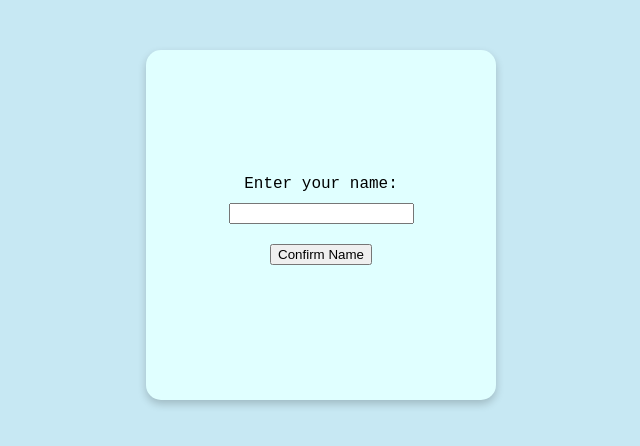
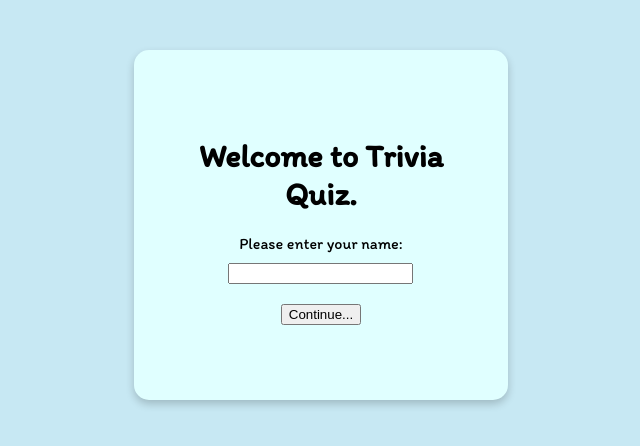
Before and after one commit to nealeb4zod/quiz_api_weekend_hw_vue, a Vue app: page / in a window 1280 px wide. Shown: the top 446 px of the page, without its empty margins (319-959 px from the left). Built offline with nearby package versions, Linux system fonts and the light colour scheme; no server answers.

Commit message:
Fiddled with fonts, made it a bit more chatty :)

```diff
--- a/public/index.html
+++ b/public/index.html
@@ -1,15 +1,24 @@
 <!DOCTYPE html>
 <html lang="en">
   <head>
-    <meta charset="utf-8">
-    <meta http-equiv="X-UA-Compatible" content="IE=edge">
-    <meta name="viewport" content="width=device-width,initial-scale=1.0">
-    <link rel="icon" href="<%= BASE_URL %>favicon.ico">
+    <meta charset="utf-8" />
+    <meta http-equiv="X-UA-Compatible" content="IE=edge" />
+    <meta name="viewport" content="width=device-width,initial-scale=1.0" />
+    <link rel="icon" href="<%= BASE_URL %>favicon.ico" />
+    <link rel="preconnect" href="https://fonts.gstatic.com" />
+    <link
+      href="https://fonts.googleapis.com/css2?family=Itim&display=swap"
+      rel="stylesheet"
+    />
     <title><%= htmlWebpackPlugin.options.title %></title>
   </head>
   <body>
     <noscript>
-      <strong>We're sorry but <%= htmlWebpackPlugin.options.title %> doesn't work properly without JavaScript enabled. Please enable it to continue.</strong>
+      <strong
+        >We're sorry but <%= htmlWebpackPlugin.options.title %> doesn't work
+        properly without JavaScript enabled. Please enable it to
+        continue.</strong
+      >
     </noscript>
     <div id="app"></div>
     <!-- built files will be auto injected -->
--- a/src/App.vue
+++ b/src/App.vue
@@ -5,12 +5,14 @@
       <get-category
         v-if="!this.selectedCategory && this.player.name"
         :categories="categories"
+        :player="player"
       ></get-category>
       <get-difficulty
         v-if="
           !this.selectedDifficulty && this.selectedCategory && this.player.name
         "
         :difficulties="difficulties"
+        :player="player"
       ></get-difficulty>
       <display-questions
         v-if="this.questions.length > 0 && this.answeredQuestions.length != 10"
@@ -26,9 +28,10 @@
             this.questions.length === 0
         "
       >
-        <p>Hello {{ this.player.name }}!</p>
-        <p>Difficulty: {{ this.selectedDifficulty | capitalise }}</p>
-        <p>Category: {{ this.selectedCategory.name }}</p>
+        <h2>
+          You have selected "{{ this.selectedDifficulty }}" questions from the
+          category "{{ this.selectedCategory.name }}".
+        </h2>
         <button
           @click="generateQuestions(selectedCategory, selectedDifficulty)"
         >
@@ -58,18 +61,12 @@ export default {
   name: "app",
   data() {
     return {
-      // selectedCategory: { name: "", id: "9" },
-      // selectedDifficulty: "easy",
-      // questions: [],
-      // categories: [],
-      // difficulties: ["easy", "medium", "hard"],
-      // player: { name: "Neale", score: 0 },
       selectedCategory: null,
       selectedDifficulty: null,
       questions: [],
       categories: [],
       difficulties: ["easy", "medium", "hard"],
-      player: { name: null, score: 0 },
+      player: { name: null },
       answeredQuestions: [],
     };
   },
@@ -108,14 +105,6 @@ export default {
       this.answeredQuestions.push(question);
     });
   },
-  components: {
-    "get-name": GetNameVue,
-    "get-category": GetCategoryVue,
-    "get-difficulty": GetDifficultyVue,
-    "display-questions": DisplayQuestionsVue,
-    "display-results": DisplayResultsVue,
-    "individual-question": IndividualQuestionVue,
-  },
   computed: {
     lastAnsweredQuestion() {
       let lastAnsweredQuestion = 0;
@@ -127,16 +116,20 @@ export default {
       return lastAnsweredQuestion;
     },
   },
+  components: {
+    "get-name": GetNameVue,
+    "get-category": GetCategoryVue,
+    "get-difficulty": GetDifficultyVue,
+    "display-questions": DisplayQuestionsVue,
+    "display-results": DisplayResultsVue,
+    "individual-question": IndividualQuestionVue,
+  },
 };
 </script>
 
 <style>
-html,
 body {
-  height: 100%;
-}
-body {
-  font-family: "Courier New", Courier, monospace;
+  font-family: "Itim", cursive;
   background: rgb(199, 232, 243);
 }
 #main-container {
--- a/src/components/GetCategory.vue
+++ b/src/components/GetCategory.vue
@@ -1,6 +1,7 @@
 <template>
   <div class="input-box" id="category-form">
     <form v-on:submit.prevent="updateSelectedCategory" class="flex-form">
+      <h2>Hi {{ player.name }}, choose a category from the list...</h2>
       <label for="categories">Category: </label>
       <select name="categories" id="categories" v-model="selectedCategory">
         <option
@@ -19,7 +20,7 @@
 import { eventBus } from "../main.js";
 export default {
   name: "get-categories",
-  props: ["categories"],
+  props: ["categories", "player"],
   data() {
     return {
       selectedCategory: null,
--- a/src/components/GetDifficulty.vue
+++ b/src/components/GetDifficulty.vue
@@ -1,6 +1,7 @@
 <template>
   <div class="input-box" id="select-difficulty">
     <form v-on:submit.prevent="updateSelectedDifficulty" class="flex-form">
+      <h2>One more thing {{ player.name }} - please select a diffculty.</h2>
       <label for="difficulties">Difficulties: </label>
       <select
         name="difficulties"
@@ -23,7 +24,7 @@
 import { eventBus } from "../main.js";
 export default {
   name: "get-difficulties",
-  props: ["difficulties"],
+  props: ["difficulties", "player"],
   data() {
     return {
       selectedDifficulty: null,
--- a/src/components/GetName.vue
+++ b/src/components/GetName.vue
@@ -1,9 +1,10 @@
 <template>
   <div class="input-box" id="get-name">
     <form v-on:submit.prevent="updatePlayerName" class="flex-form">
-      <label for="name">Enter your name: </label>
+      <h1>Welcome to Trivia Quiz.</h1>
+      <label for="name">Please enter your name: </label>
       <input type="text" name="name" id="name" v-model="player.name" />
-      <input type="submit" value="Confirm Name" />
+      <input type="submit" value="Continue..." />
     </form>
   </div>
 </template>
```
